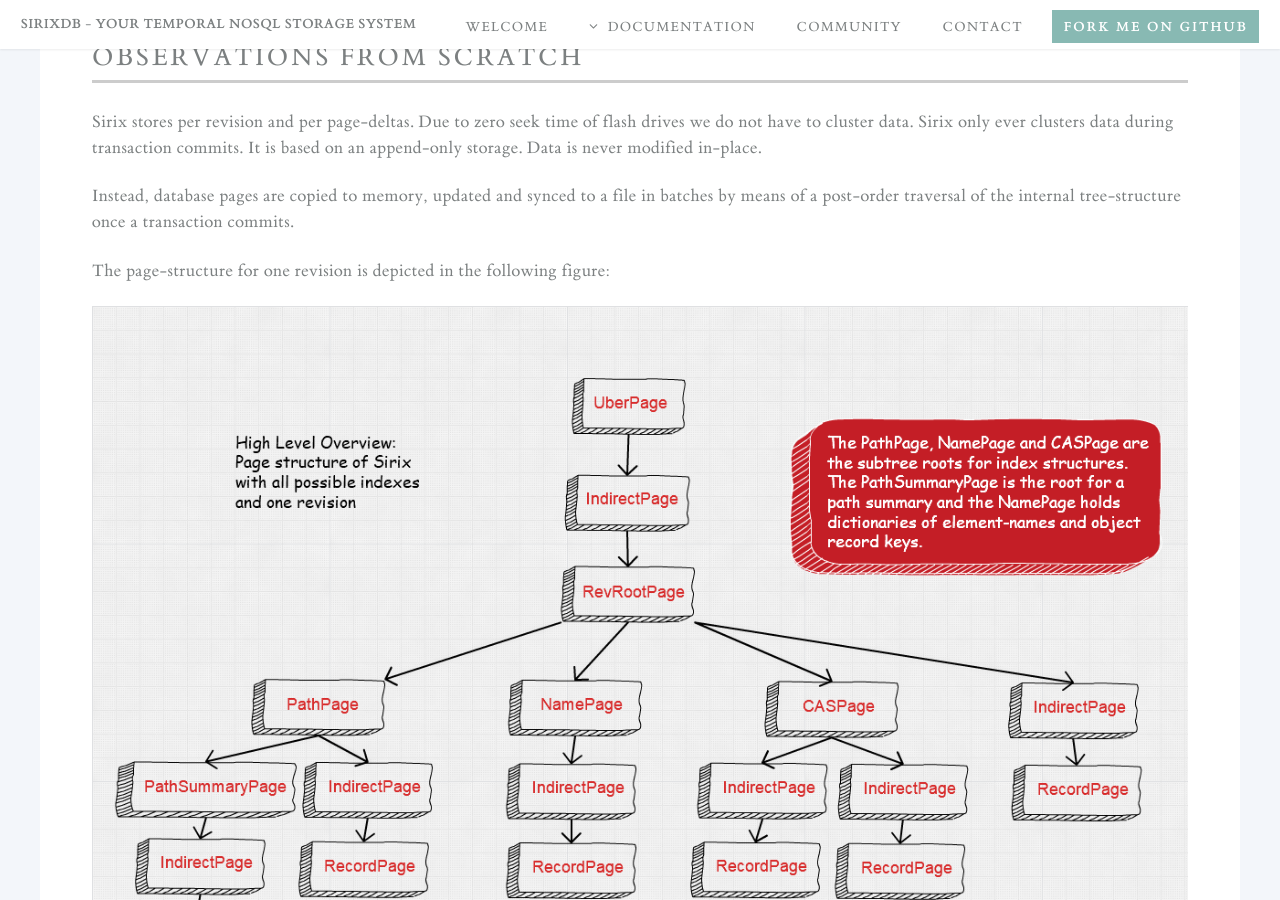
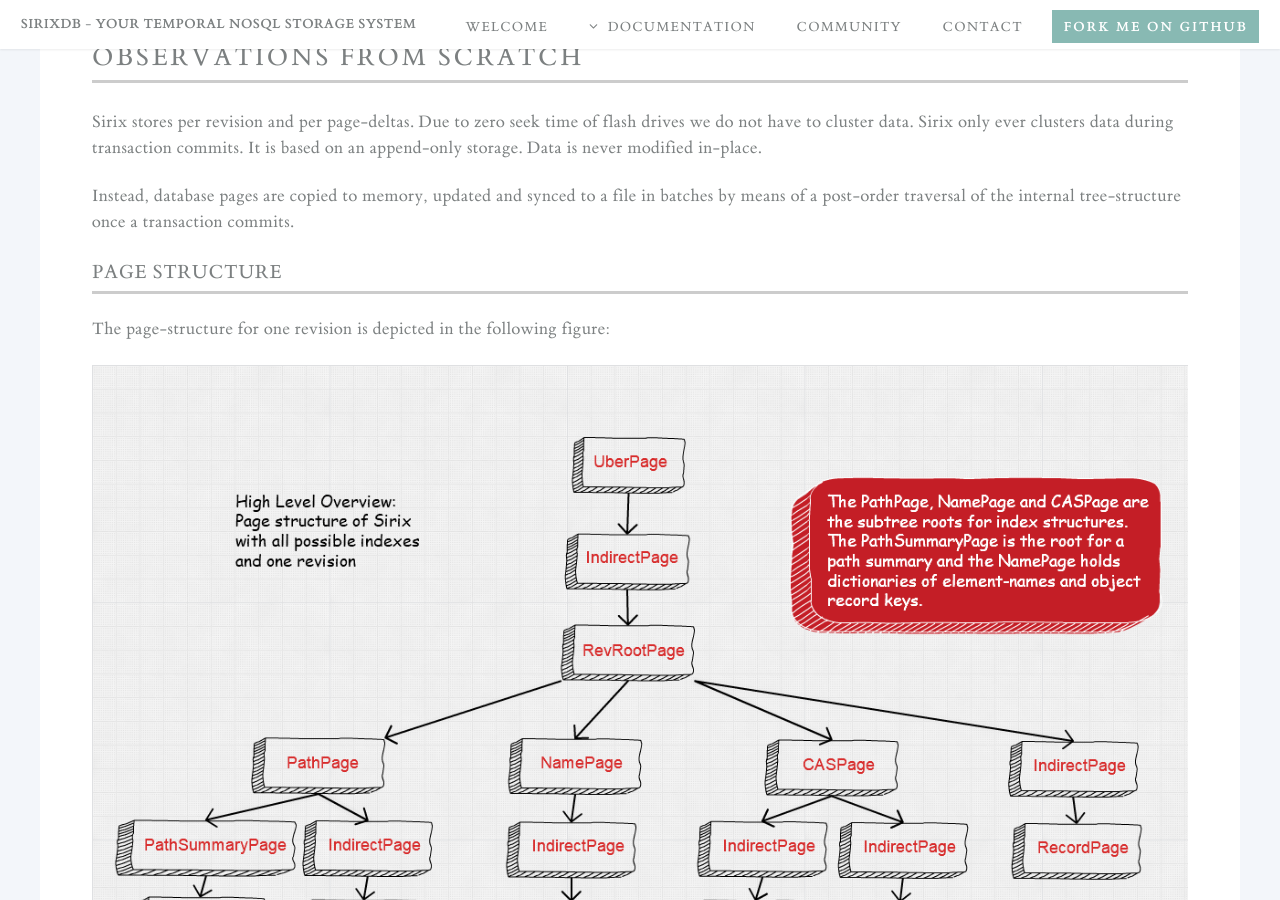
Before and after one commit to sirixdb/sirixdb.github.io, a Jekyll site: the page built from concepts.md, in a window 1280 px wide and 900 px high, scrolled down 1418 px. Built offline with Jekyll 4.4.1, drawn with Linux system fonts in a browser that asks for light colours; our own code applies the rules of GitHub Pages for plain Markdown files.

Commit message:
Update concepts.md

```diff
--- a/concepts.md
+++ b/concepts.md
@@ -28,6 +28,8 @@ Instead, from a storage point of view it is desirable to only store the changes.
 Sirix stores per revision and per page-deltas. Due to zero seek time of flash drives we do not have to cluster data. Sirix only ever clusters data during transaction commits. It is based on an append-only storage. Data is never modified in-place.
 
 Instead, database pages are copied to memory, updated and synced to a file in batches by means of a post-order traversal of the internal tree-structure once a transaction commits.
+
+### Page structure
 
 The page-structure for one revision is depicted in the following figure:
 
@@ -63,7 +65,7 @@ RecordPage
 OverflowPage
 : `OverflowPage`s are used to store records, which exceeds a predefined size in bytes. As record pages have to be read into memory and potentially only a small fraction of records in the page have to be retrieved and reconstructed from byte-arrays in-memory we're able to delay this reconstruction until the overlong record really has to be fetched by our storage engine.
 
-## Transaction commit
+### Transaction commit
 
 The next figure depicts what happens during a transaction-commit.
 
@@ -79,7 +81,7 @@ One of the dictinctive features of Sirix is that we are versioning the `RecordPa
 
 We currently support one read/write-transaction concurrent to N-read only transactions. Thus, our architecture supports concurrency very well (note the difference between concurrency and parallel computations, the former simply is a prerequisite for the latter). If we ever want to allow concurrent writes to the same resource we could introduce a form of serializable snapshot isolation (which we think is not feasable for tree-structured data as XML- and JSON, at least if we store hashes of the nodes and the number of descendants).
 
-## Versioning algorithms for storing and retrieving record-level snapshots
+### Versioning algorithms for storing and retrieving record-level snapshots
 
 As most database system we store at most a fixed number of records, that is the actual data per database-page (currently 512 records at most). The records themselves are of variable size. Overlong records, which exceed a predefined length in bytes are stored in additional overflow pages and only referenced in the record-pages.
 
```
